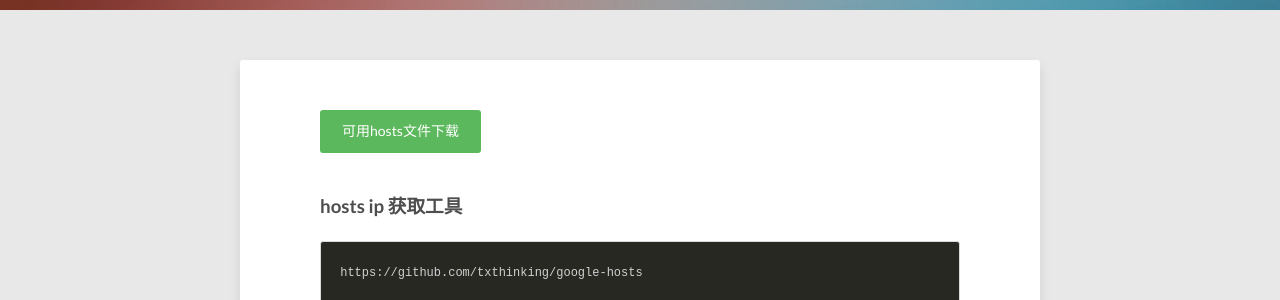
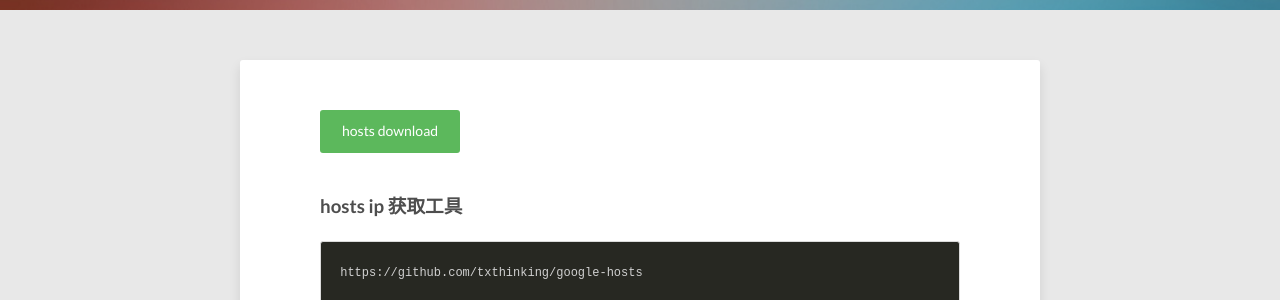
Before and after one commit to tengbinlive/tengbinlive.github.io, a Jekyll site: the page built from _posts/2016-04-11-live.md, in a window 1280 px wide and 900 px high. Shown: the part 390-690 px from the top of the window. Built offline with Jekyll 4.4.1, drawn with Linux system fonts in a browser that asks for light colours; nearby versions of some CDN libraries.

Commit message:
no message

```diff
--- a/_posts/2016-04-11-live.md
+++ b/_posts/2016-04-11-live.md
@@ -8,7 +8,7 @@
   feature: abstract-3.jpg
 ---
 
-<div markdown="0"><a href="http://tengbinlive.github.io/hosts/hosts" class="btn btn-success">可用hosts文件下载</a></div>
+<div markdown="0"><a href="http://tengbinlive.github.io/hosts/hosts" class="btn btn-success">hosts download</a></div>
 
 ### hosts ip 获取工具
 {% highlight html %}
```
